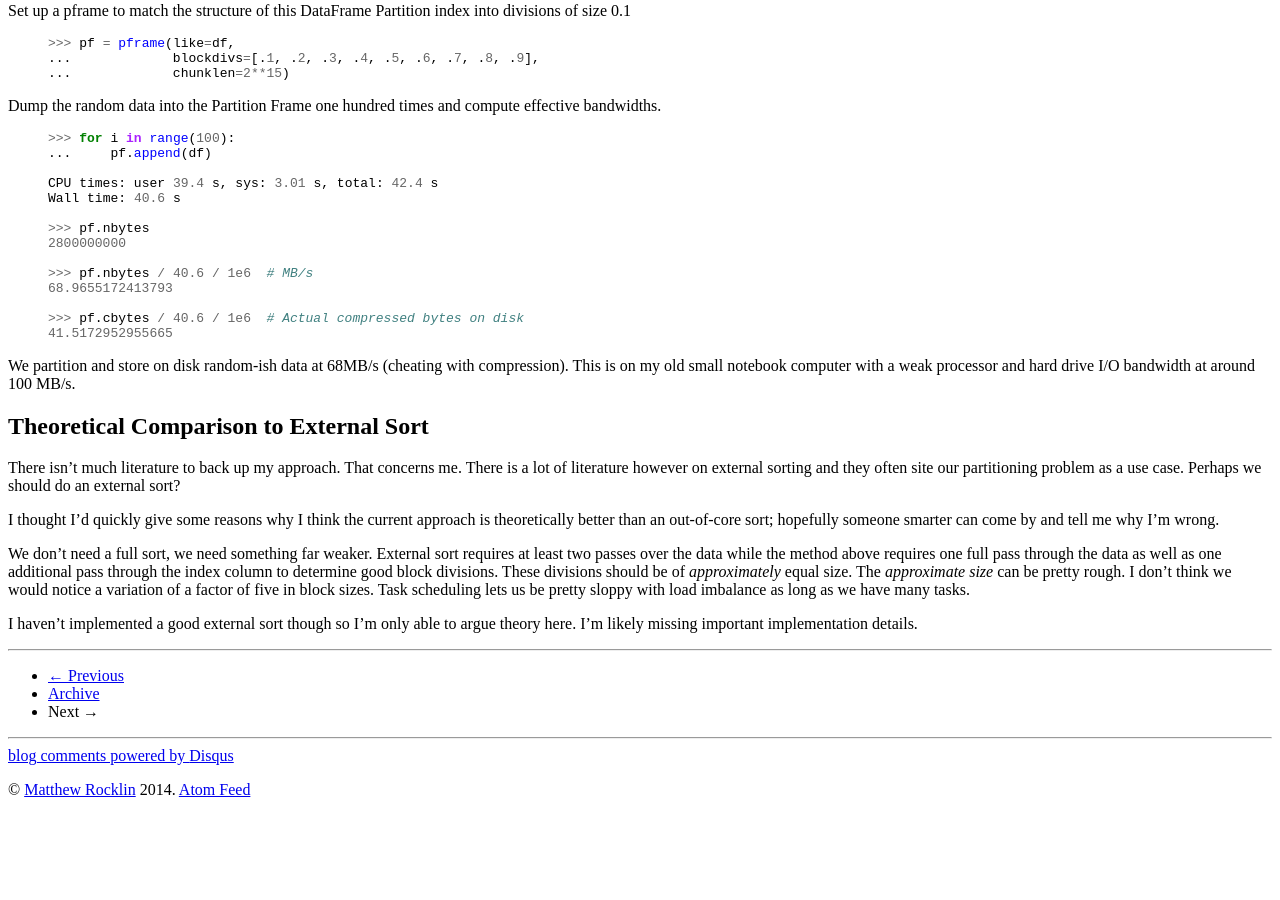
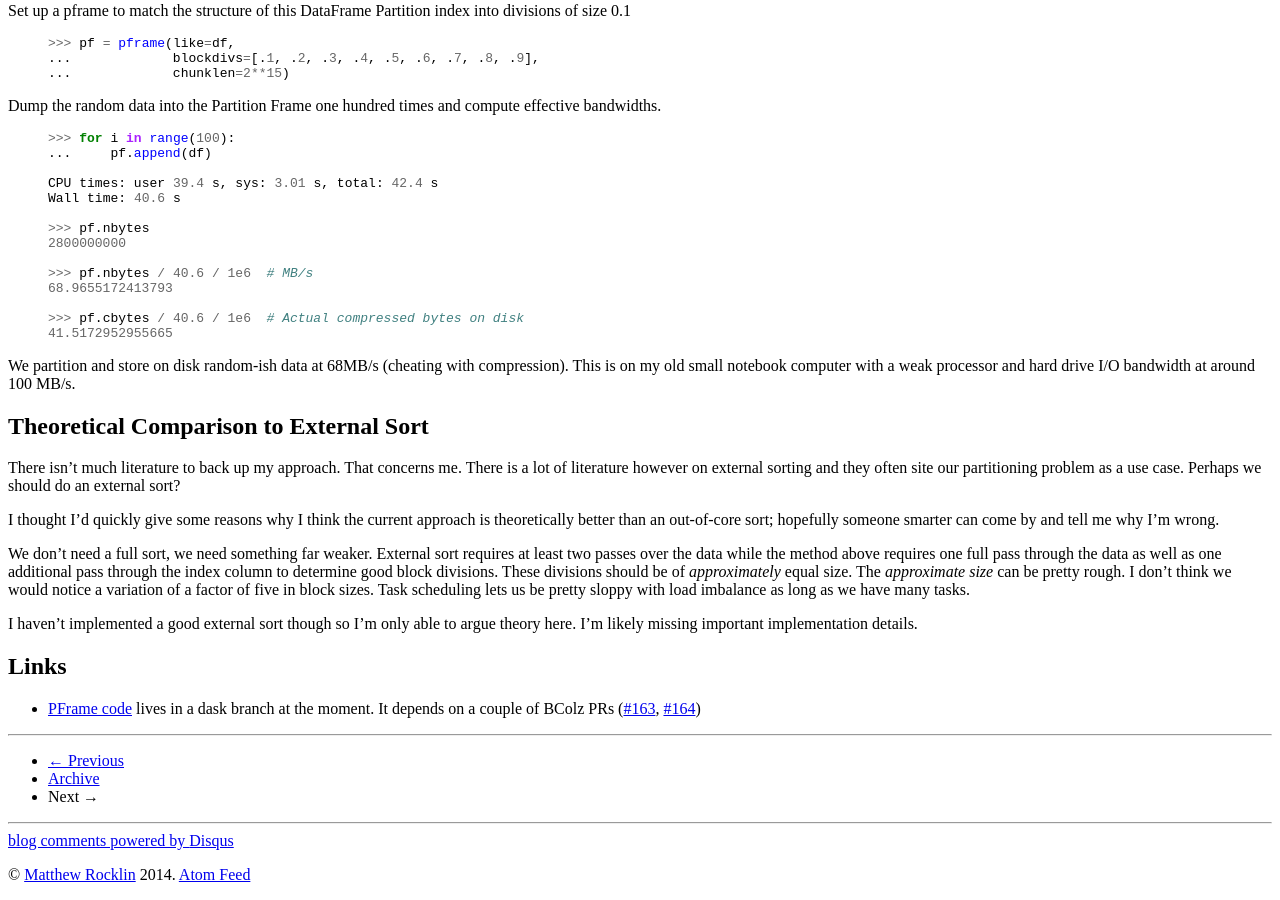
Before and after one commit to besyskymnbk/blog, a Jekyll site: the page built from _posts/work/2015-03-25-Partition-and-Shuffle.md, in a window 1280 px wide and 900 px high, scrolled down 3409 px. Built offline with Jekyll 4.4.1, drawn with Linux system fonts in a browser that asks for light colours; comment, search, counter and statistics services are not loaded; before the commit the page ends 4224 px from its top, so only the background shows below that.

Commit message:
add links to code

```diff
--- a/_posts/work/2015-03-25-Partition-and-Shuffle.md
+++ b/_posts/work/2015-03-25-Partition-and-Shuffle.md
@@ -270,3 +270,9 @@ many tasks.
 
 I haven't implemented a good external sort though so I'm only able to argue
 theory here.  I'm likely missing important implementation details.
+
+
+Links
+-----
+
+*  [PFrame code](https://github.com/mrocklin/dask/tree/pframe/pframe) lives in a dask branch at the moment.  It depends on a couple of BColz PRs ([#163](https://github.com/Blosc/bcolz/pull/163), [#164](https://github.com/Blosc/bcolz/pull/166))
```
